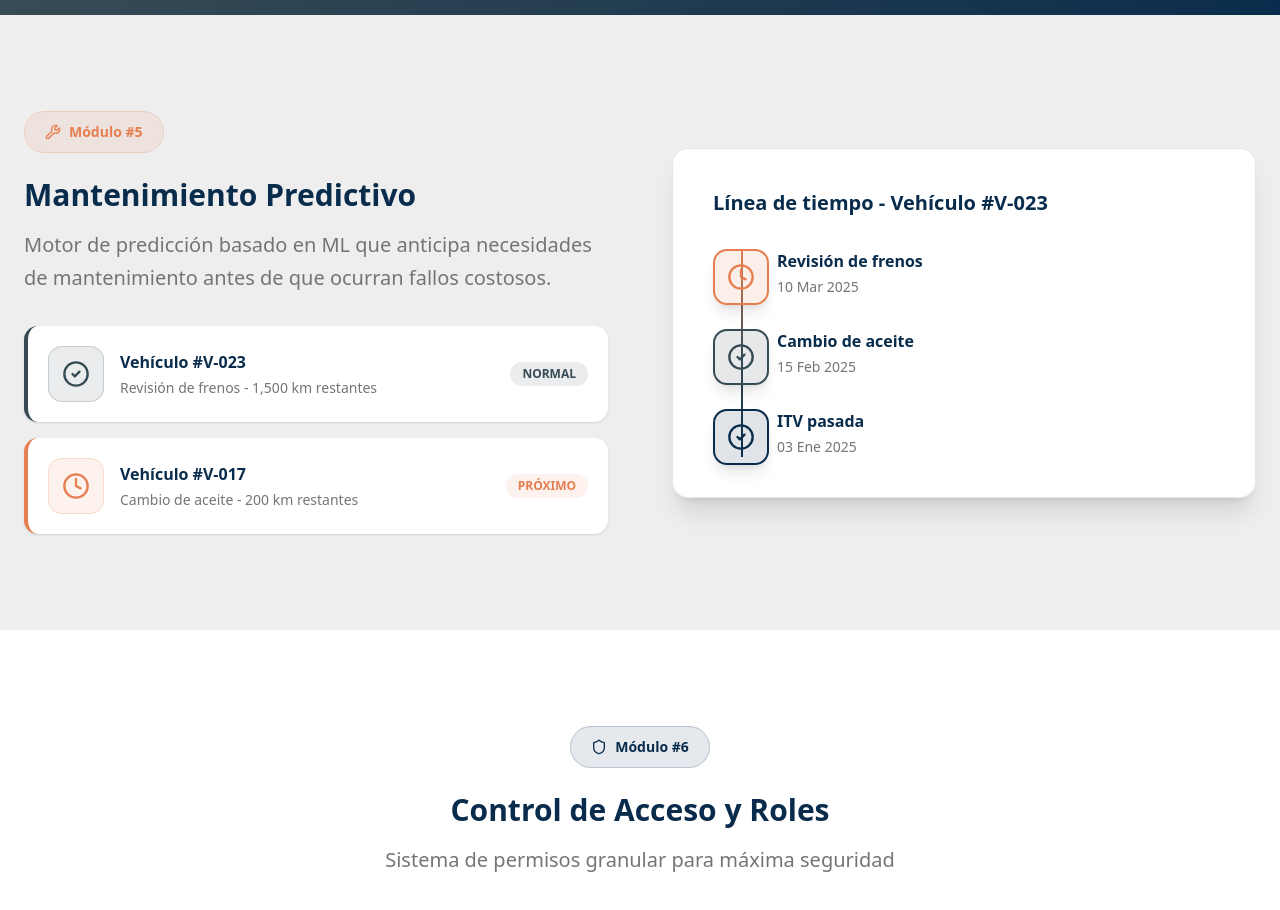
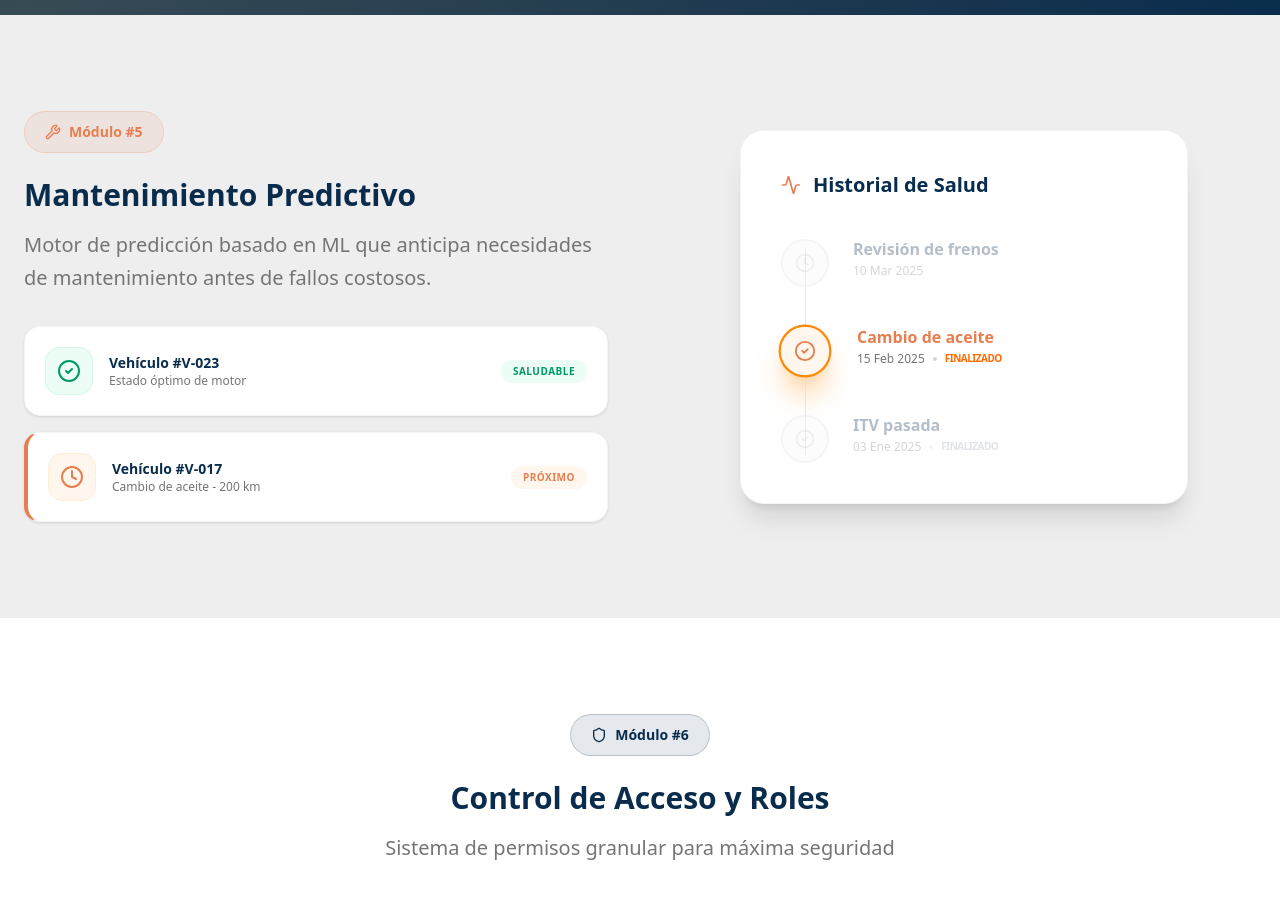
Before and after one commit to oscarlb1/MOVEO_FRONT, a Vue app: page /servicios in a window 1280 px wide. Shown: the part 3600-4510 px from the top of the page. Built offline with nearby package versions, Linux system fonts and the light colour scheme; no server answers; what vue3-apexcharts would draw is missing.

Commit message:
servicios_retoques

```diff
--- a/package.json
+++ b/package.json
@@ -11,6 +11,7 @@
     "type-check": "vue-tsc --build"
   },
   "dependencies": {
+    "22": "^0.0.0",
     "@types/vue-router": "^2.0.0",
     "@vueuse/motion": "^3.0.3",
     "apexcharts": "^5.3.6",
--- a/src/vistas/ServiciosVista.vue
+++ b/src/vistas/ServiciosVista.vue
@@ -1,5 +1,5 @@
 <script setup lang="ts">
-import { ref } from 'vue'
+import { ref, onMounted, onUnmounted } from 'vue'
 import { useRouter } from 'vue-router'
 import {
   MapPin, Package, Smartphone, BarChart3, Wrench, Shield,
@@ -9,6 +9,21 @@ import {
 import ContadorAnimado from '@/componentes/comunes/ContadorAnimado.vue'
 
 const router = useRouter()
+
+// --- Lógica de Animación Progresiva ---
+const activeEventIndex = ref(0)
+let timer: any = null
+
+onMounted(() => {
+  // Esta función es la que hace que "pase" de uno a otro cada 4 segundos
+  timer = setInterval(() => {
+    activeEventIndex.value = (activeEventIndex.value + 1) % maintenanceEvents.length
+  }, 4000)
+})
+
+onUnmounted(() => {
+  if (timer) clearInterval(timer)
+})
 
 // --- Data ---
 const pricingPlans = [
@@ -102,7 +117,6 @@ const trackingFeatures = [
   { icon: Shield, title: "Geovallas", desc: "Zonas de seguridad", color: "#E67E50" }
 ]
 
-// --- Navigation Helper ---
 const navegar = (ruta: string) => {
   router.push(ruta)
 }
@@ -111,7 +125,6 @@ const navegar = (ruta: string) => {
 <template>
   <div class="bg-white min-h-screen font-sans text-slate-800">
 
-    <!-- Hero -->
     <section class="bg-gradient-to-br from-[#092C4C] to-[#374B54] text-white py-24 relative overflow-hidden">
         <div class="absolute inset-0 opacity-10">
           <div class="absolute inset-0" style="background-image: radial-gradient(circle at 2px 2px, white 1px, transparent 0); background-size: 40px 40px;"></div>
@@ -141,7 +154,6 @@ const navegar = (ruta: string) => {
         </div>
     </section>
 
-    <!-- 1. Rutas Inteligentes -->
     <section class="py-24 bg-white">
       <div class="max-w-7xl mx-auto px-6">
         <div class="grid lg:grid-cols-2 gap-16 items-center">
@@ -190,7 +202,6 @@ const navegar = (ruta: string) => {
               </div>
             </div>
 
-            <!-- Mini graph comparison -->
             <div class="bg-gradient-to-br from-[#EEEEEE] to-white border border-gray-200 p-8 rounded-2xl shadow-sm">
               <h4 class="font-bold text-[#092C4C] mb-6">Comparativa de eficiencia</h4>
               <div class="space-y-5">
@@ -229,7 +240,6 @@ const navegar = (ruta: string) => {
           >
             <div class="relative rounded-2xl overflow-hidden shadow-2xl border border-gray-200 bg-gray-100">
               <img src="https://images.unsplash.com/photo-1586155638764-bf045442fcc3?auto=format&fit=crop&q=80&w=1000" alt="Rutas" class="w-full h-auto object-cover min-h-[400px]" />
-              <!-- Animated route overlay -->
               <div class="absolute inset-0 bg-gradient-to-t from-[#092C4C]/90 via-[#092C4C]/30 to-transparent flex items-end p-8">
                 <div class="text-white w-full">
                   <div class="flex items-center justify-between mb-4">
@@ -250,7 +260,6 @@ const navegar = (ruta: string) => {
       </div>
     </section>
 
-    <!-- 2. Seguimiento Tiempo Real -->
     <section class="py-24 bg-[#EEEEEE]">
       <div class="max-w-7xl mx-auto px-6">
         <div class="grid lg:grid-cols-2 gap-16 items-center">
@@ -276,11 +285,9 @@ const navegar = (ruta: string) => {
                 </div>
               </div>
 
-              <!-- Simulated map -->
               <div class="aspect-video bg-gray-100 rounded-xl relative overflow-hidden border border-gray-200">
                 <img src="https://images.unsplash.com/photo-1551288049-bebda4e38f71?auto=format&fit=crop&q=80&w=1000" alt="Mapa" class="w-full h-full object-cover opacity-30 grayscale" />
 
-                <!-- Vehicle markers -->
                 <div class="absolute top-[30%] left-[20%] w-5 h-5">
                     <div class="w-5 h-5 bg-[#E67E50] rounded-full shadow-lg border-2 border-white relative z-10"></div>
                     <div class="absolute inset-0 bg-[#E67E50] rounded-full animate-ping opacity-50"></div>
@@ -290,7 +297,6 @@ const navegar = (ruta: string) => {
                 </div>
               </div>
 
-              <!-- Vehicle list -->
               <div class="mt-6 space-y-3">
                 <div class="flex items-center justify-between p-4 bg-[#E67E50]/5 border border-[#E67E50]/20 rounded-xl hover:bg-[#E67E50]/10 transition-colors cursor-pointer">
                   <div class="flex items-center gap-3">
@@ -341,7 +347,6 @@ const navegar = (ruta: string) => {
       </div>
     </section>
 
-    <!-- 3. App Móvil -->
     <section class="py-24 bg-white">
       <div class="max-w-7xl mx-auto px-6">
         <div class="text-center mb-16">
@@ -369,9 +374,7 @@ const navegar = (ruta: string) => {
       </div>
     </section>
 
-    <!-- 4. Dashboards y Analítica -->
     <section class="py-24 bg-gradient-to-br from-[#092C4C] via-[#374B54] to-[#092C4C] text-white relative overflow-hidden">
-      <!-- Background Pattern -->
       <div class="absolute inset-0 opacity-5" style="background-image: radial-gradient(circle at 2px 2px, white 1px, transparent 0); background-size: 60px 60px;"></div>
 
       <div class="max-w-7xl mx-auto px-6 relative">
@@ -410,10 +413,10 @@ const navegar = (ruta: string) => {
       </div>
     </section>
 
-    <!-- 5. Mantenimiento Predictivo -->
     <section class="py-24 bg-[#EEEEEE]">
       <div class="max-w-7xl mx-auto px-6">
         <div class="grid lg:grid-cols-2 gap-16 items-center">
+
           <div
             v-motion
             :initial="{ opacity: 0, x: -50 }"
@@ -425,31 +428,30 @@ const navegar = (ruta: string) => {
             </div>
             <h2 class="text-3xl font-bold text-[#092C4C] mb-4">Mantenimiento Predictivo</h2>
             <p class="text-[#757575] text-xl mb-8 leading-relaxed">
-              Motor de predicción basado en ML que anticipa necesidades de mantenimiento
-              antes de que ocurran fallos costosos.
+              Motor de predicción basado en ML que anticipa necesidades de mantenimiento antes de fallos costosos.
             </p>
 
             <div class="space-y-4">
-              <div class="flex items-center gap-4 p-5 bg-white border-l-4 border-[#374B54] rounded-xl shadow-sm">
-                <div class="w-14 h-14 bg-[#374B54]/10 border border-[#374B54]/20 rounded-xl flex items-center justify-center">
-                  <CheckCircle2 class="w-7 h-7 text-[#374B54]" />
+              <div class="flex items-center gap-4 p-5 bg-white border border-gray-100 rounded-2xl shadow-sm hover:shadow-md transition-shadow">
+                <div class="w-12 h-12 bg-emerald-50 text-emerald-600 rounded-xl flex items-center justify-center border border-emerald-100">
+                  <CheckCircle2 class="w-6 h-6" />
                 </div>
                 <div class="flex-1">
-                  <h4 class="font-bold text-[#092C4C] mb-1">Vehículo #V-023</h4>
-                  <p class="text-sm text-[#757575]">Revisión de frenos - 1,500 km restantes</p>
+                  <h4 class="font-bold text-[#092C4C] text-sm">Vehículo #V-023</h4>
+                  <p class="text-xs text-[#757575]">Estado óptimo de motor</p>
                 </div>
-                <span class="text-[#374B54] px-3 py-1 bg-[#374B54]/10 rounded-full text-xs font-bold uppercase">Normal</span>
+                <span class="text-emerald-600 px-3 py-1 bg-emerald-50 rounded-full text-[10px] font-bold uppercase tracking-wider">Saludable</span>
               </div>
 
-              <div class="flex items-center gap-4 p-5 bg-white border-l-4 border-[#E67E50] rounded-xl shadow-sm">
-                <div class="w-14 h-14 bg-[#E67E50]/10 border border-[#E67E50]/20 rounded-xl flex items-center justify-center">
-                  <Clock class="w-7 h-7 text-[#E67E50]" />
+              <div class="flex items-center gap-4 p-5 bg-white border border-gray-100 rounded-2xl shadow-sm hover:shadow-md transition-shadow border-l-4 border-l-[#E67E50]">
+                <div class="w-12 h-12 bg-orange-50 text-[#E67E50] rounded-xl flex items-center justify-center border border-orange-100">
+                  <Clock class="w-6 h-6" />
                 </div>
                 <div class="flex-1">
-                  <h4 class="font-bold text-[#092C4C] mb-1">Vehículo #V-017</h4>
-                  <p class="text-sm text-[#757575]">Cambio de aceite - 200 km restantes</p>
+                  <h4 class="font-bold text-[#092C4C] text-sm">Vehículo #V-017</h4>
+                  <p class="text-xs text-[#757575]">Cambio de aceite - 200 km</p>
                 </div>
-                <span class="text-[#E67E50] px-3 py-1 bg-[#E67E50]/10 rounded-full text-xs font-bold uppercase">Próximo</span>
+                <span class="text-[#E67E50] px-3 py-1 bg-orange-50 rounded-full text-[10px] font-bold uppercase tracking-wider">Próximo</span>
               </div>
             </div>
           </div>
@@ -459,22 +461,41 @@ const navegar = (ruta: string) => {
             :initial="{ opacity: 0, x: 50 }"
             :visible="{ opacity: 1, x: 0, transition: { duration: 800 } }"
           >
-             <div class="bg-white p-10 rounded-2xl border border-gray-200 shadow-xl">
-                <h3 class="text-[#092C4C] mb-8 text-xl font-bold">Línea de tiempo - Vehículo #V-023</h3>
+            <div class="bg-white p-8 md:p-10 rounded-3xl border border-gray-100 shadow-xl max-w-md mx-auto">
+              <h3 class="text-[#092C4C] mb-10 text-xl font-bold flex items-center gap-3">
+                <Activity class="w-5 h-5 text-[#E67E50]" />
+                Historial de Salud
+              </h3>
+
               <div class="relative">
-                  <div class="absolute left-7 top-0 bottom-0 w-0.5 bg-gradient-to-b from-[#E67E50] via-[#374B54] to-[#092C4C]"></div>
+                <div class="absolute left-6 top-2 bottom-2 w-px bg-gray-200"></div>
 
-                  <div class="space-y-8">
-                    <div v-for="(item, index) in maintenanceEvents" :key="index" class="relative flex items-start gap-6 pl-16">
+                <div class="space-y-10">
+                  <div v-for="(item, index) in maintenanceEvents" :key="index" class="relative flex items-start group">
                     <div
-                          class="absolute left-0 w-14 h-14 rounded-xl flex items-center justify-center border-2 border-white shadow-lg"
-                          :style="{ backgroundColor: `${item.color}20`, borderColor: item.color }"
+                      class="relative z-10 w-12 h-12 rounded-full flex items-center justify-center border-2 transition-all duration-1000 ease-in-out"
+                      :class="[
+                        activeEventIndex === index
+                          ? 'bg-orange-50 border-orange-400 text-[#E67E50] shadow-xl shadow-orange-200 scale-110'
+                          : 'bg-gray-50 border-gray-200 text-gray-300 scale-100 opacity-40'
+                      ]"
                     >
-                          <component :is="item.icon" class="w-7 h-7" :style="{ color: item.color }" />
+                      <component :is="item.icon" class="w-5 h-5" />
                     </div>
-                        <div>
-                          <p class="font-bold text-[#092C4C] mb-1">{{ item.event }}</p>
-                          <p class="text-sm text-[#757575]">{{ item.date }}</p>
+
+                    <div class="ml-6 transition-all duration-700" :class="activeEventIndex === index ? 'opacity-100 translate-x-1' : 'opacity-30'">
+                      <h4 class="font-bold text-base leading-tight transition-colors duration-700"
+                          :class="activeEventIndex === index ? 'text-[#E67E50]' : 'text-[#092C4C]'">
+                        {{ item.event }}
+                      </h4>
+                      <div class="flex items-center gap-2 mt-1">
+                        <span class="text-xs font-medium text-[#757575]">{{ item.date }}</span>
+                        <span v-if="item.status === 'completed'" class="w-1 h-1 bg-gray-300 rounded-full"></span>
+                        <span v-if="item.status === 'completed'"
+                              class="text-[10px] font-bold uppercase tracking-tighter transition-colors duration-700"
+                              :class="activeEventIndex === index ? 'text-orange-500' : 'text-gray-400'">
+                          Finalizado
+                        </span>
                       </div>
                     </div>
                   </div>
@@ -482,10 +503,11 @@ const navegar = (ruta: string) => {
               </div>
             </div>
           </div>
+
+        </div>
       </div>
     </section>
 
-    <!-- 6. Seguridad y Roles -->
     <section class="py-24 bg-white">
       <div class="max-w-7xl mx-auto px-6">
         <div class="text-center mb-16">
@@ -516,7 +538,6 @@ const navegar = (ruta: string) => {
       </div>
     </section>
 
-    <!-- 7. Planes y Precios -->
     <section class="py-24 bg-gradient-to-br from-[#EEEEEE] to-white">
       <div class="max-w-7xl mx-auto px-6">
         <div class="text-center mb-16">
@@ -575,7 +596,6 @@ const navegar = (ruta: string) => {
       </div>
     </section>
 
-    <!-- CTA Final -->
     <section class="py-24 bg-gradient-to-br from-[#092C4C] via-[#374B54] to-[#092C4C] text-white relative overflow-hidden">
        <div class="absolute inset-0 opacity-10">
           <div class="absolute inset-0" style="background-image: radial-gradient(circle at 2px 2px, white 1px, transparent 0); background-size: 40px 40px;"></div>
```
Also changed, not shown: 1 other file (tests, documents, lock files or other folders). Lines whose indentation alone changed are shown as unchanged.
